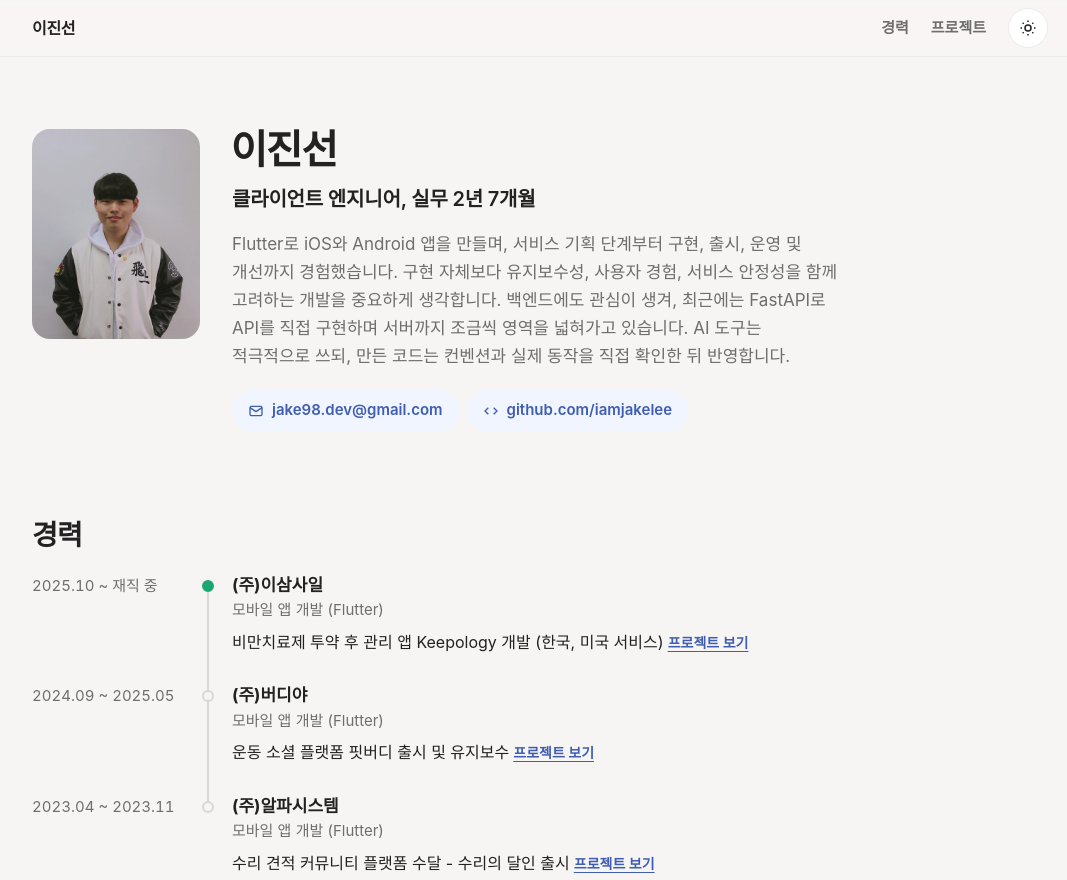
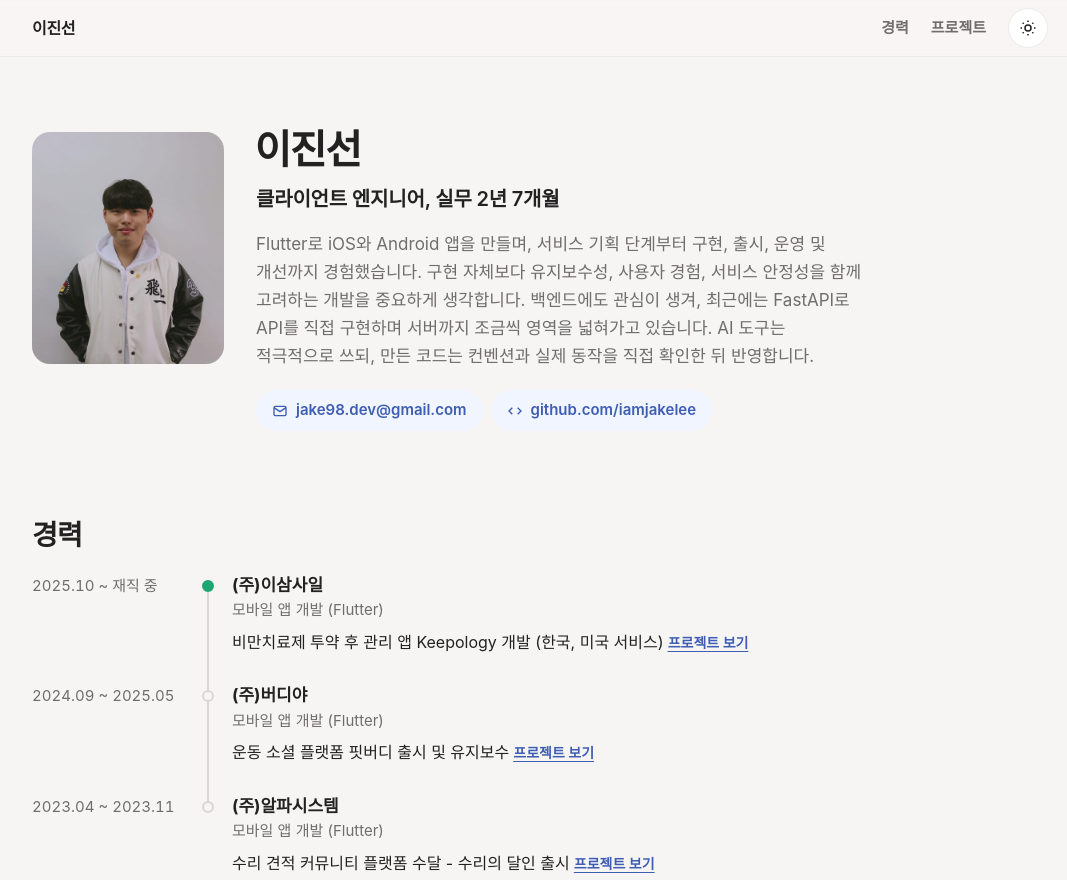
Before and after one commit to iamjakelee/iamjakelee.github.io, a plain HTML site: page index.html in a window 1280 px wide. Shown: the top 880 px of the page, without its empty margins (100-1167 px from the left). Drawn offline with Linux system fonts and the light colour scheme; a web font is replaced by a local one.

Commit message:
Match profile photo height to intro text
Co-Authored-By: Claude Opus 5.5 <noreply@anthropic.com>
Claude-Session: https://claude.ai/code/session_016GEzcz3uSqaj4weMDULFM6

```diff
--- a/index.html
+++ b/index.html
@@ -111,13 +111,18 @@
 
   /* 첫 화면 */
   .hero { padding: clamp(40px, 6vw, 72px) 0 clamp(40px, 5vw, 64px); }
-  /* 사진은 원본에 가까운 4:5 비율로 고정. 소개 글이 길어져도 세로로 늘어나지 않게 함 */
-  .who { display: grid; grid-template-columns: 168px minmax(0, 1fr); gap: 32px; align-items: start; max-width: 924px; }
-  .hero-photo { width: 100%; height: auto; aspect-ratio: 4 / 5; object-fit: cover; border-radius: 18px; background: var(--line); }
+  /* 사진 높이는 이름부터 소개 글 끝까지 맞추고, 연락처 줄은 사진 아래 행으로 뺌.
+     contain: size로 사진 자체 크기가 행 높이를 키우지 않게 함. 폭 192px은 데스크톱에서 약 4:5가 되는 값 */
+  .who { display: grid; grid-template-columns: 192px minmax(0, 1fr); gap: 20px 32px; max-width: 924px; }
+  /* 줄 간격 여백을 빼고 이름 글자 위쪽, 소개 글 마지막 줄 글자 아래쪽에 맞춤 */
+  .photo { grid-row: 1; contain: size; margin: 3px 0 6px; }
+  .hero-photo { width: 100%; height: 100%; object-fit: cover; border-radius: 18px; background: var(--line); }
+  .intro { grid-column: 2; grid-row: 1; }
+  .who .contact { grid-column: 2; grid-row: 2; }
   /* 큰 글자는 왼쪽 여백이 커 보여서 아래 줄과 글자 시작선을 맞춤 */
   h1 { margin: 0 0 0 -0.04em; font-size: clamp(2rem, 5vw, 2.5rem); line-height: 1.05; font-weight: 700; letter-spacing: -0.035em; }
   .role { margin: 12px 0 14px; font-size: 1.25rem; font-weight: 600; letter-spacing: -0.01em; }
-  .lead { margin: 0 0 20px; max-width: 36em; color: var(--sub); font-size: 1.0625rem; }
+  .lead { margin: 0; max-width: 36em; color: var(--sub); font-size: 1.0625rem; }
   .contact { display: flex; flex-wrap: wrap; gap: 8px; margin: 0; padding: 0; list-style: none; }
   .contact a { display: inline-flex; align-items: center; gap: 8px; min-height: 40px; padding: 8px 16px; border-radius: 999px; background: var(--accent-soft); color: var(--accent); font-weight: 600; font-size: 0.9375rem; text-decoration: none; }
   .contact a:hover { color: var(--accent-hover); }
@@ -212,15 +217,16 @@
 
   @media (max-width: 900px) {
     .proj-body { grid-template-columns: minmax(0, 1fr); gap: 24px; }
-    .who { grid-template-columns: 168px minmax(0, 1fr); gap: 28px; }
+    /* 태블릿 폭에서는 소개 글 줄 수가 늘어 사진이 길쭉해지므로 사진을 위로 올려 쌓음 */
+    .who { grid-template-columns: minmax(0, 1fr); gap: 20px; }
+    .photo { contain: none; width: 104px; height: 128px; margin: 0; }
+    .photo, .intro, .who .contact { grid-column: auto; grid-row: auto; }
   }
   @media (max-width: 700px) {
     .proj-title { gap: 14px; }
     .proj-icon { width: 56px; height: 56px; border-radius: 13px; }
     .topbar .me { display: none; }
     .topbar ul { justify-content: flex-start; }
-    .who { grid-template-columns: minmax(0, 1fr); gap: 20px; }
-    .hero-photo { width: 104px; height: 128px; }
     .tl li, .feats li { grid-template-columns: minmax(0, 1fr); }
     .tl { --rail: 7px; }
     .tl .when, .tl .body { padding-left: 26px; }
@@ -267,16 +273,16 @@
 <header class="hero">
   <div class="wrap">
     <div class="who">
-      <img class="hero-photo" src="assets/profile.jpg" alt="이진선 프로필 사진" width="136" height="167">
-      <div>
+      <div class="photo"><img class="hero-photo" src="assets/profile.jpg" alt="이진선 프로필 사진" width="136" height="167"></div>
+      <div class="intro">
         <h1>이진선</h1>
         <p class="role">클라이언트 엔지니어, 실무 2년 7개월</p>
         <p class="lead">Flutter로 iOS와 Android 앱을 만들며, 서비스 기획 단계부터 구현, 출시, 운영 및 개선까지 경험했습니다. 구현 자체보다 유지보수성, 사용자 경험, 서비스 안정성을 함께 고려하는 개발을 중요하게 생각합니다. 백엔드에도 관심이 생겨, 최근에는 FastAPI로 API를 직접 구현하며 서버까지 조금씩 영역을 넓혀가고 있습니다. AI 도구는 적극적으로 쓰되, 만든 코드는 컨벤션과 실제 동작을 직접 확인한 뒤 반영합니다.</p>
-        <ul class="contact">
-          <li><a href="mailto:jake98.dev@gmail.com"><svg viewBox="0 0 24 24" fill="none" stroke="currentColor" stroke-width="2" aria-hidden="true"><rect x="3" y="5" width="18" height="14" rx="2"/><path d="m3 7 9 6 9-6"/></svg>jake98.dev@gmail.com</a></li>
-          <li><a href="https://github.com/iamjakelee"><svg viewBox="0 0 24 24" fill="none" stroke="currentColor" stroke-width="2" aria-hidden="true"><path d="m8 7-5 5 5 5M16 7l5 5-5 5"/></svg>github.com/iamjakelee</a></li>
-        </ul>
       </div>
+      <ul class="contact">
+        <li><a href="mailto:jake98.dev@gmail.com"><svg viewBox="0 0 24 24" fill="none" stroke="currentColor" stroke-width="2" aria-hidden="true"><rect x="3" y="5" width="18" height="14" rx="2"/><path d="m3 7 9 6 9-6"/></svg>jake98.dev@gmail.com</a></li>
+        <li><a href="https://github.com/iamjakelee"><svg viewBox="0 0 24 24" fill="none" stroke="currentColor" stroke-width="2" aria-hidden="true"><path d="m8 7-5 5 5 5M16 7l5 5-5 5"/></svg>github.com/iamjakelee</a></li>
+      </ul>
     </div>
   </div>
 </header>
```
